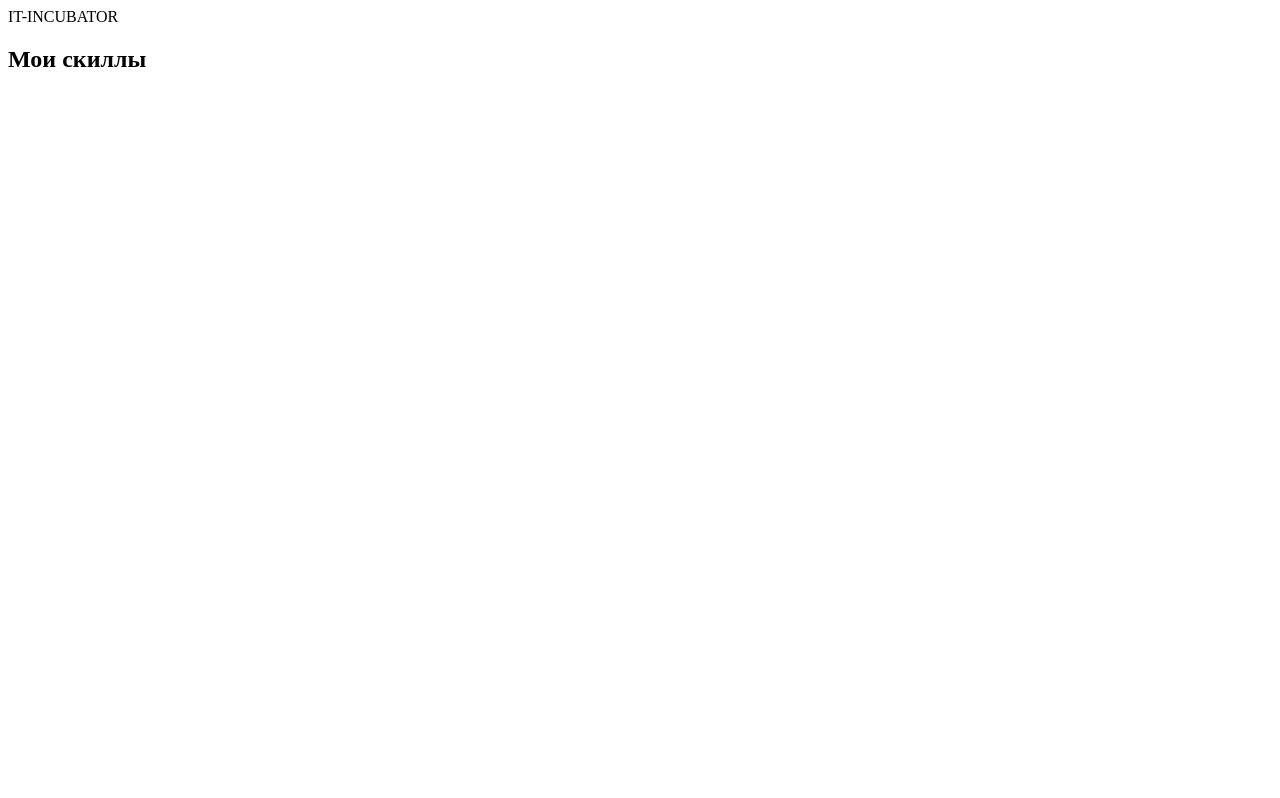
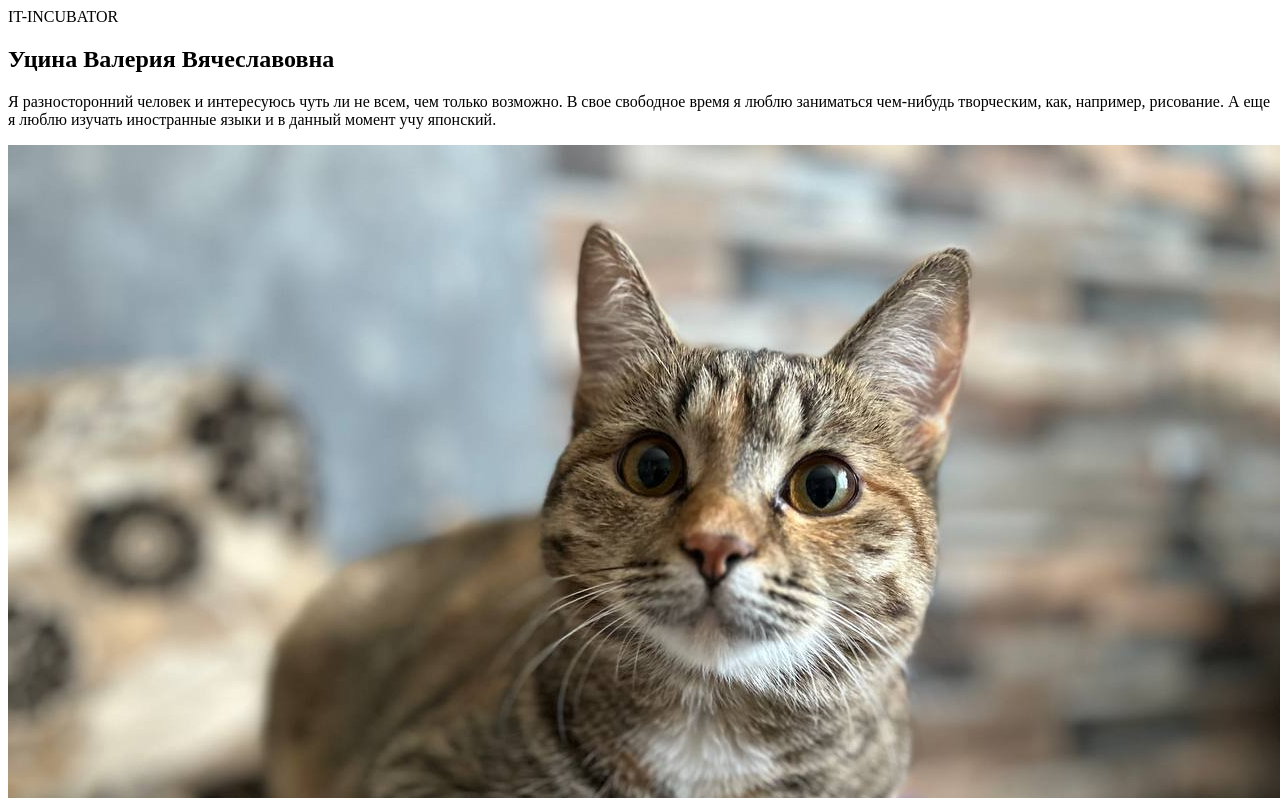
Before and after one commit to valeryiatsn/homework-auto-test, a plain HTML site: page index.html in a window 1280 px wide. Shown: the top 798 px of the page. Drawn offline with Linux system fonts and the light colour scheme.

Commit message:
complete task-1

```diff
--- a/index.html
+++ b/index.html
@@ -18,8 +18,11 @@
         <!-- 1) В этом разделе создай 3 дочерних элемента: -->
 
         <!-- a) Заголовок первого уровня со своим ФИО -->
+         <h1>Уцина Валерия Вячеславовна</h1>
         <!-- b) Несколько строк о себе: где учишься или работаешь, хобби, увлечения. Используй тег для абзаца. Длина строки должна быть больше 50-ти симвов (пробелы и др знаки припинания тоже считаются символом) -->
+         <p>Я разносторонний человек и интересуюсь чуть ли не всем, чем только возможно. В свое свободное время я люблю заниматься чем-нибудь творческим, как, например, рисование. А еще я люблю изучать иностранные языки и в данный момент учу японский.</p>
         <!-- c) Фото (или любую картинку из интернета). Не забудь добавить описание на случай, если изображение не загрузится -->
+         <img src="./assets/my-cat.jpg" alt="my cat">
     </section>
 
     <section data-cy="hw1-section-about-pre">
```
Also changed, not shown: assets/my-cat.jpg (added).
